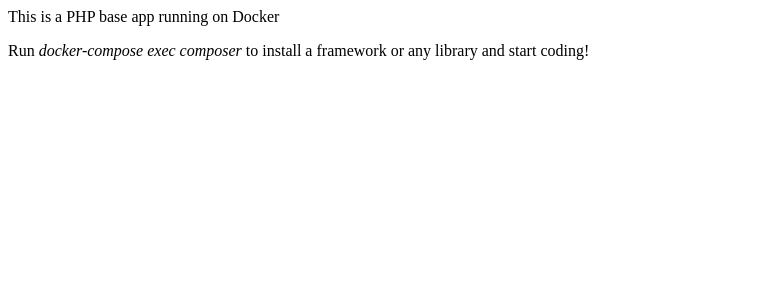
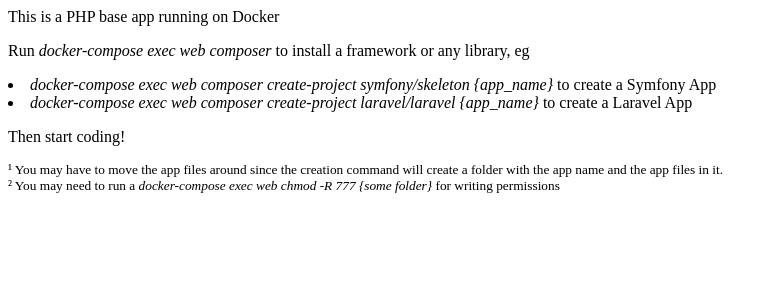
Before and after one commit to NinetiesPaul/docker_examples, a PHP site: page / in a window 1280 px wide. Shown: the top 300 px of the page, without its empty margins (0-775 px from the left). Run offline with PHP 8.4, Linux system fonts and the light colour scheme.

Commit message:
some more instructions

```diff
--- a/public/index.php
+++ b/public/index.php
@@ -2,4 +2,14 @@
 
 echo "<p>This is a PHP base app running on Docker</p>";
 
-echo "<p> Run <i>docker-compose exec composer</i> to install a framework or any library and start coding!";
+echo "<p> Run <i>docker-compose exec web composer</i> to install a framework or any library, eg";
+
+echo "<li> <i>docker-compose exec web composer create-project symfony/skeleton {app_name}</i> to create a Symfony App</li>";
+
+echo "<li> <i>docker-compose exec web composer create-project laravel/laravel {app_name}</i> to create a Laravel App</li>";
+
+echo "<p> Then start coding! </p>";
+
+echo "<p><small>¹ You may have to move the app files around since the creation command will create a folder with the app name and the app files in it.</small><br/>";
+
+echo "<small>² You may need to run a <i>docker-compose exec web chmod -R 777 {some folder}</i> for writing permissions</small></p>";
```
Also changed, not shown: readme.md (added).
